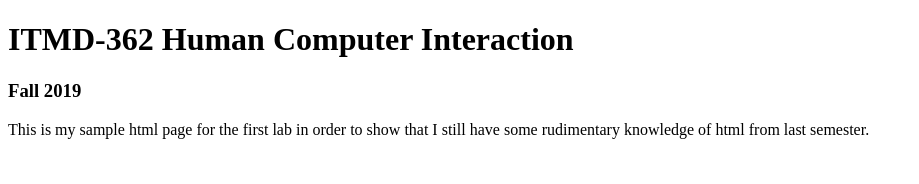
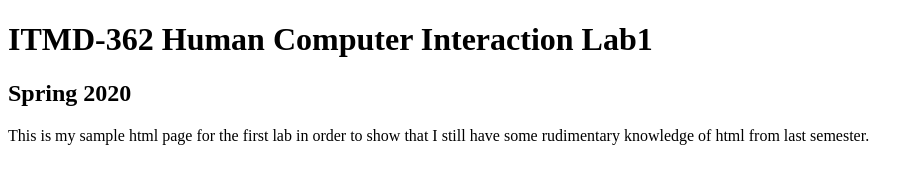
Before and after one commit to itmd-362-bkamran/lab1, a plain HTML site: page index.html in a window 1280 px wide. Shown: the whole page, without its empty margins (0-919 px from the left). Drawn offline with Linux system fonts and the light colour scheme.

Commit message:
Update index.html
added more changes

```diff
--- a/index.html
+++ b/index.html
@@ -2,11 +2,11 @@
 <html lang="en">
 <head>
 	<meta charset="UTF-8">
-	<title>ITMD-362 Human Computer Interaction</title>
+	<title>ITMD-362 Human Computer Interaction Lab 1</title>
 </head>
 <body>
-  <h1>ITMD-362 Human Computer Interaction</h1>
-  <h3>Fall 2019</h3>
+  <h1>ITMD-362 Human Computer Interaction Lab1</h1>
+  <h2>Spring 2020</h2>
   <p>This is my sample html page for the first lab in order to show that I still have some rudimentary knowledge of html from last semester.</p>
 </body>
 </html>
```
